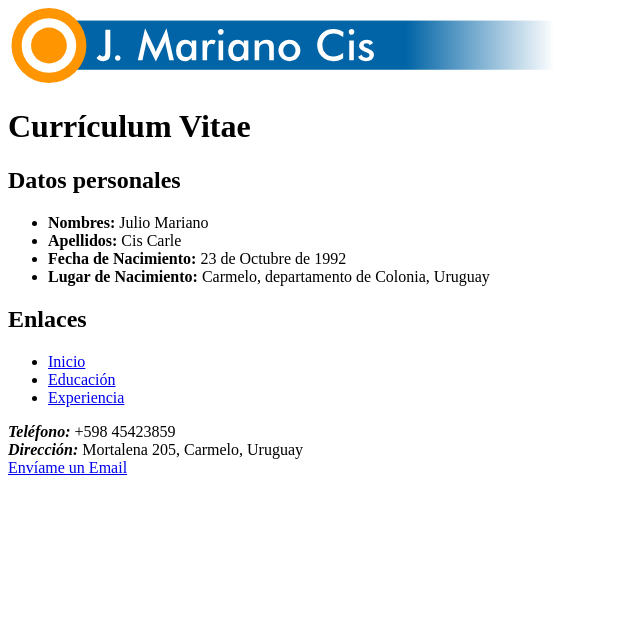
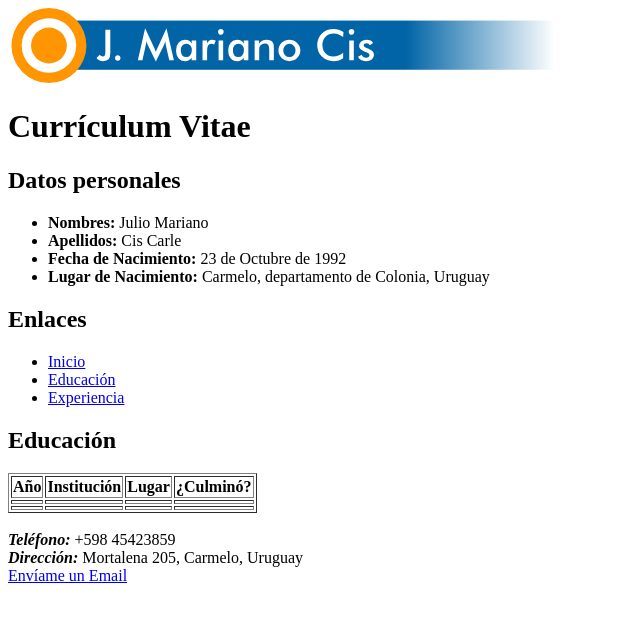
Before and after one commit to MCC900/Evaluacion, a plain HTML site: page educacion.html in a window 1280 px wide. Shown: the whole page, without its empty margins (0-640 px from the left). Drawn offline with Linux system fonts and the light colour scheme.

Commit message:
Tabla agregada (vacía) a educación.html
Por completar.

```diff
--- a/educacion.html
+++ b/educacion.html
@@ -26,6 +26,33 @@
       <li><a href="experiencia.html">Experiencia</a></li>
     </ul>
 
+    <h2>Educación</h2>
+    <table border="1">
+      <thead>
+        <tr>
+          <th>Año</th>
+          <th>Institución</th>
+          <th>Lugar</th>
+          <th>¿Culminó?</th>
+        </tr>
+      </thead>
+      <tbody>
+        <tr>
+          <td></td>
+          <td></td>
+          <td></td>
+          <td></td>
+        </tr>
+        <tr>
+          <td></td>
+          <td></td>
+          <td></td>
+          <td></td>
+        </tr>
+      </tbody>
+    </table>
+    <br/>
+
     <footer>
       <strong><em>Teléfono:</em></strong> +598 45423859<br/>
       <strong><em>Dirección:</em></strong> Mortalena 205, Carmelo, Uruguay<br/>
```
